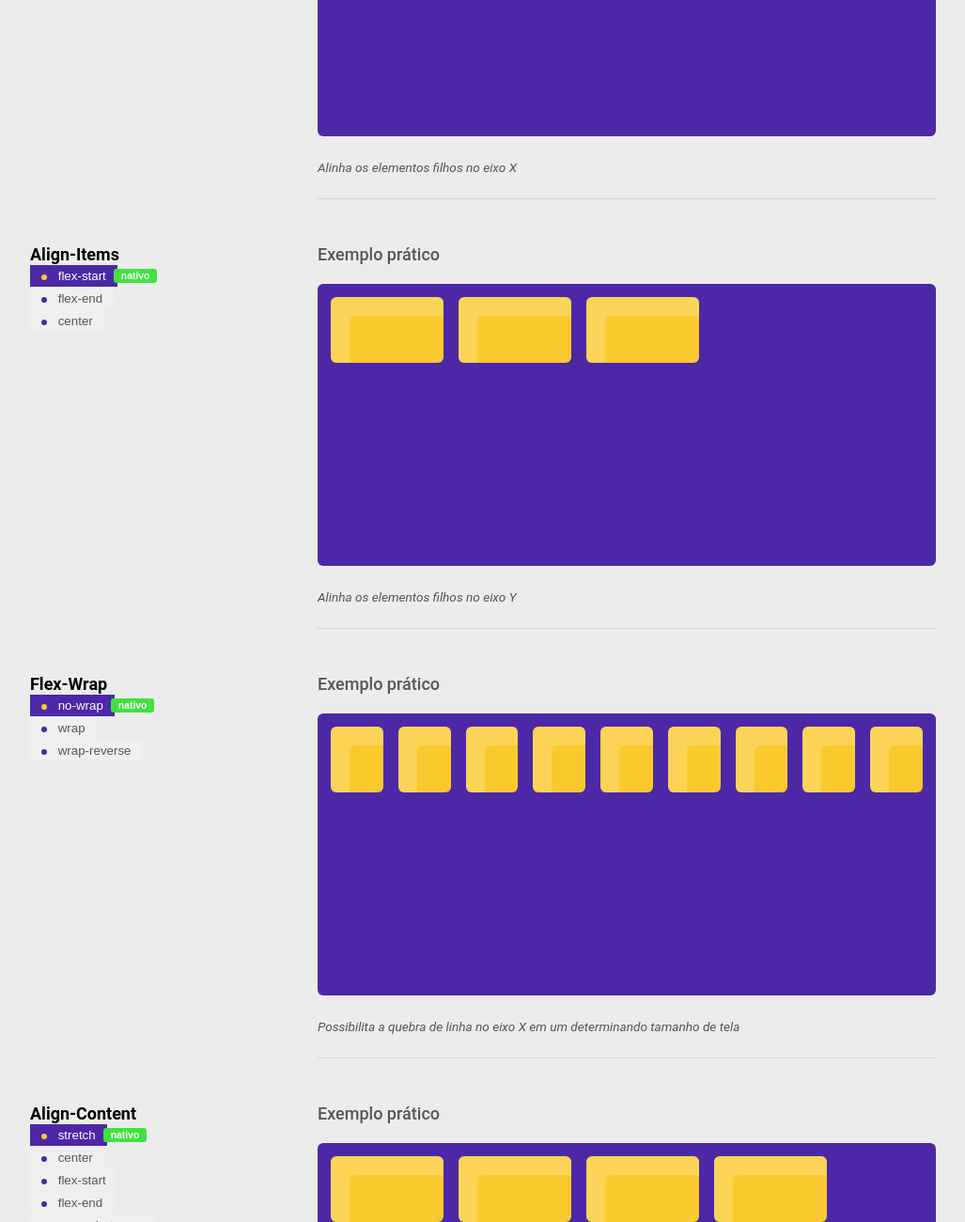
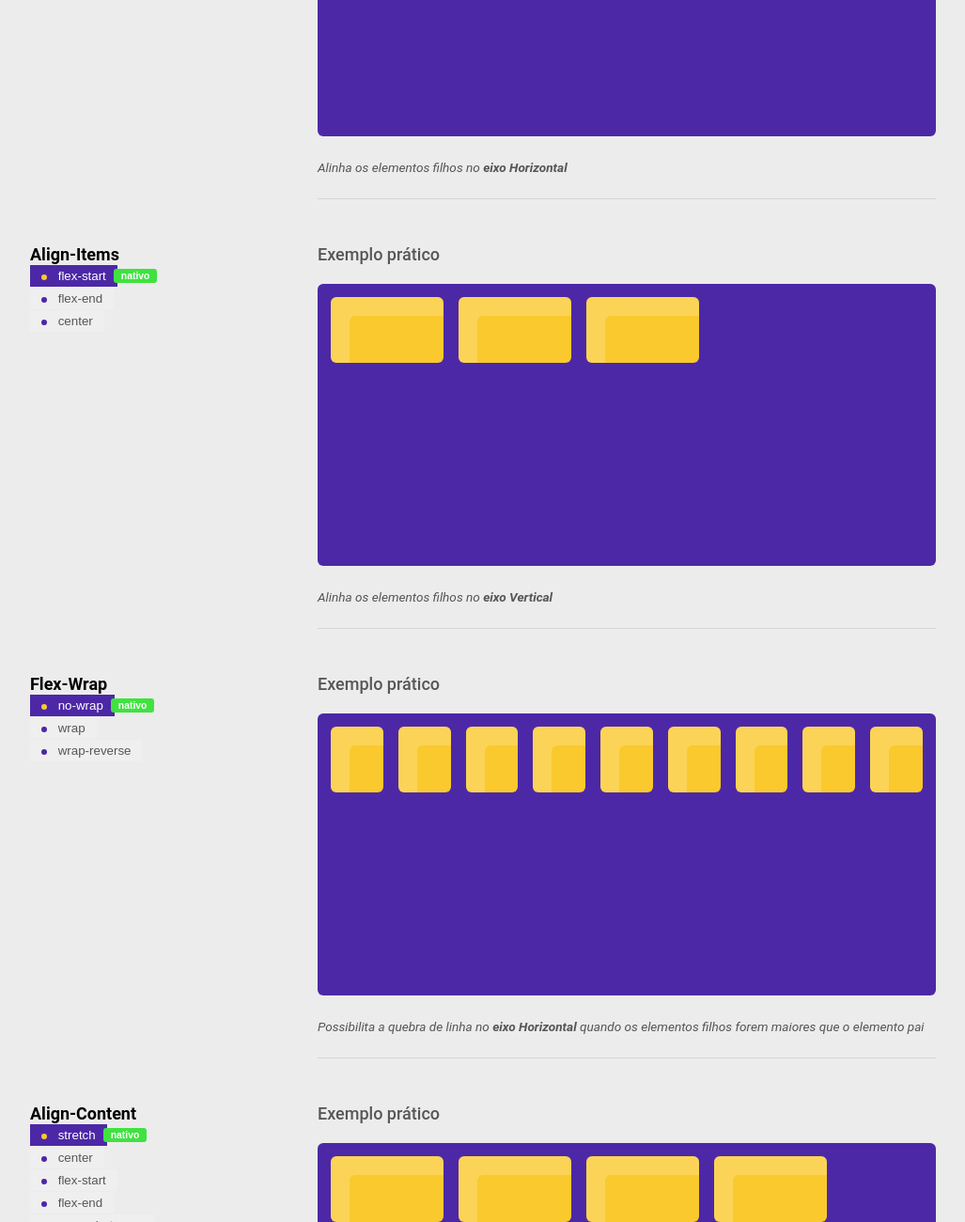
Before and after one commit to igorodriguesaraujo/Flexbox-Basico-na-Pratica, a plain HTML site: page index.html in a window 1280 px wide. Shown: the part 759-2059 px from the top of the page at 94% size, without its empty margins (138-1165 px from the left). Drawn offline with Linux system fonts and the light colour scheme.

Commit message:
Correção e ajuste de texto v1

```diff
--- a/index.html
+++ b/index.html
@@ -122,7 +122,7 @@
                     <span class="flex-item"></span>
                 </div>
                 <br>
-                <small><i>Alinha os elementos filhos no eixo X</i></small>
+                <small><i>Alinha os elementos filhos no <strong>eixo Horizontal</strong></i></small>
             </article>
             <div class="divisor"></div>
         </section>
@@ -165,7 +165,7 @@
                     <span class="flex-item"></span>
                 </div>
                 <br>
-                <small><i>Alinha os elementos filhos no eixo Y</i></small>
+                <small><i>Alinha os elementos filhos no <strong>eixo Vertical</strong></i></small>
             </article>
             <div class="divisor"></div>
         </section>
@@ -214,7 +214,7 @@
                     <span class="flex-item"></span>
                 </div>
                 <br>
-                <small><i>Possibilita a quebra de linha no eixo X em um determinando tamanho de tela</i></small>
+                <small><i>Possibilita a quebra de linha no <strong>eixo Horizontal</strong> quando os elementos filhos forem maiores que o elemento pai</i></small>
             </article>
             <div class="divisor"></div>
         </section>
```
